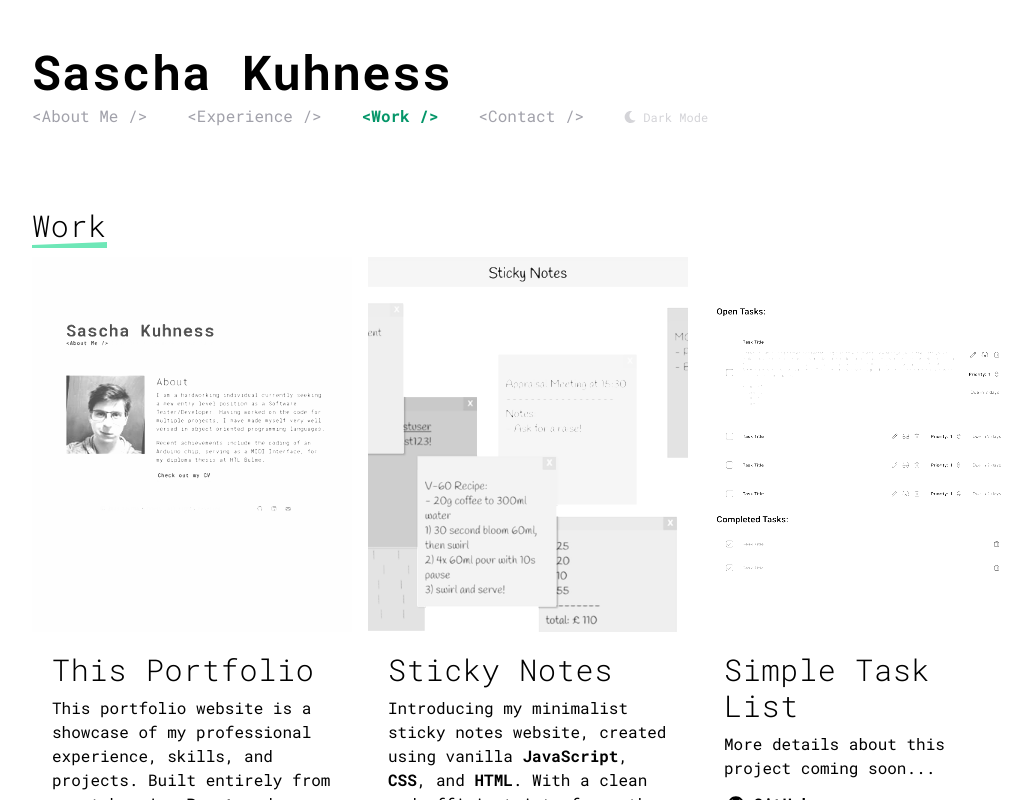
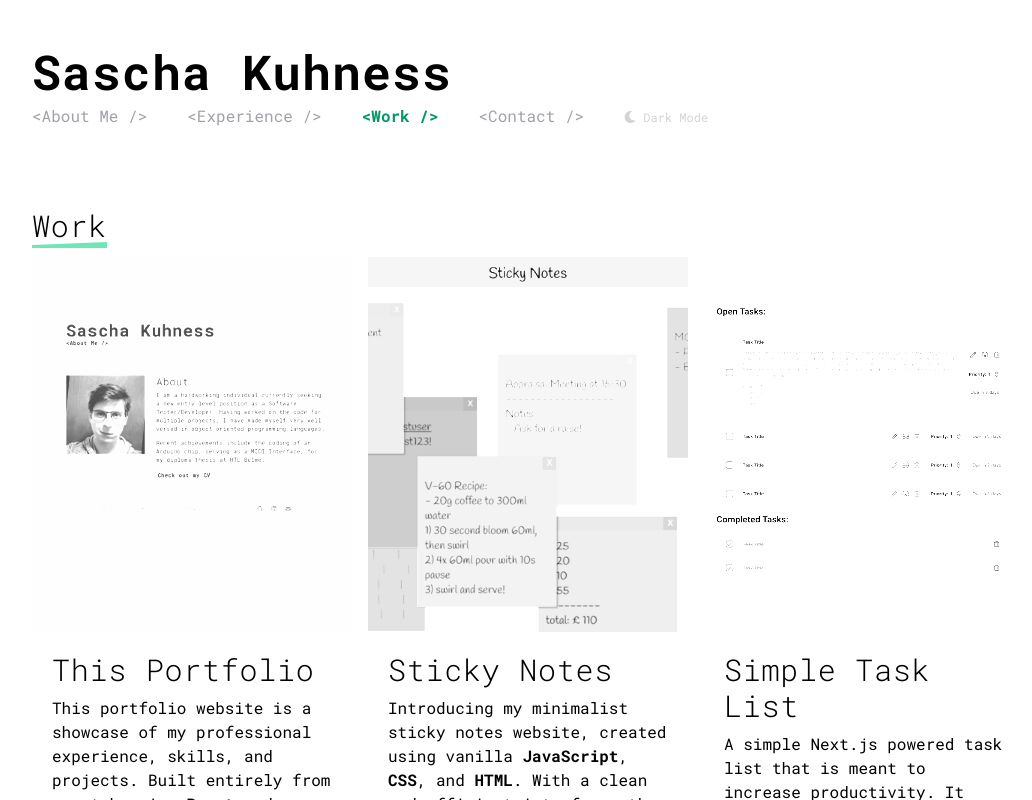
Before and after one commit to SaschaVII/portfolio, a Next.js app: page /work in a window 1280 px wide. Shown: the top 800 px of the page, without its empty margins (112-1144 px from the left). Built offline with nearby package versions, Linux system fonts and the light colour scheme.

Commit message:
Update work page with task list project description and url

```diff
--- a/pages/work.js
+++ b/pages/work.js
@@ -37,8 +37,8 @@ const Work = () => {
                             </p>
                             <Button className="mt-2" type="secondary" onClick={handleStickyNotesClick}><FaGithub /> GitHub</Button>
                         </ProjectCard>
-                        <ProjectCard title="Simple Task List" projectUrl="https://github.com/SaschaVII/task-list-app" thumbnailSrc="/taskListApp_thumbnail.png">
-                            <p>More details about this project coming soon...</p>
+                        <ProjectCard title="Simple Task List" projectUrl="https://saschavii.github.io/task-list-app" thumbnailSrc="/taskListApp_thumbnail.png">
+                            <p>A simple Next.js powered task list that is meant to increase productivity. It smartly orders tasks based on pin-status, priority and due date, highlighting the the most important task for you. Storage is implemented using the browser&#39;s local storage api.</p>
                             <Button className="mt-2" type="secondary" onClick={handleTaskListAppProjClick}><FaGithub /> GitHub</Button>
                         </ProjectCard>
                         <ProjectCard title="More to come soon" projectUrl="/about" thumbnailSrc="https://placekitten.com/375/375">
```
